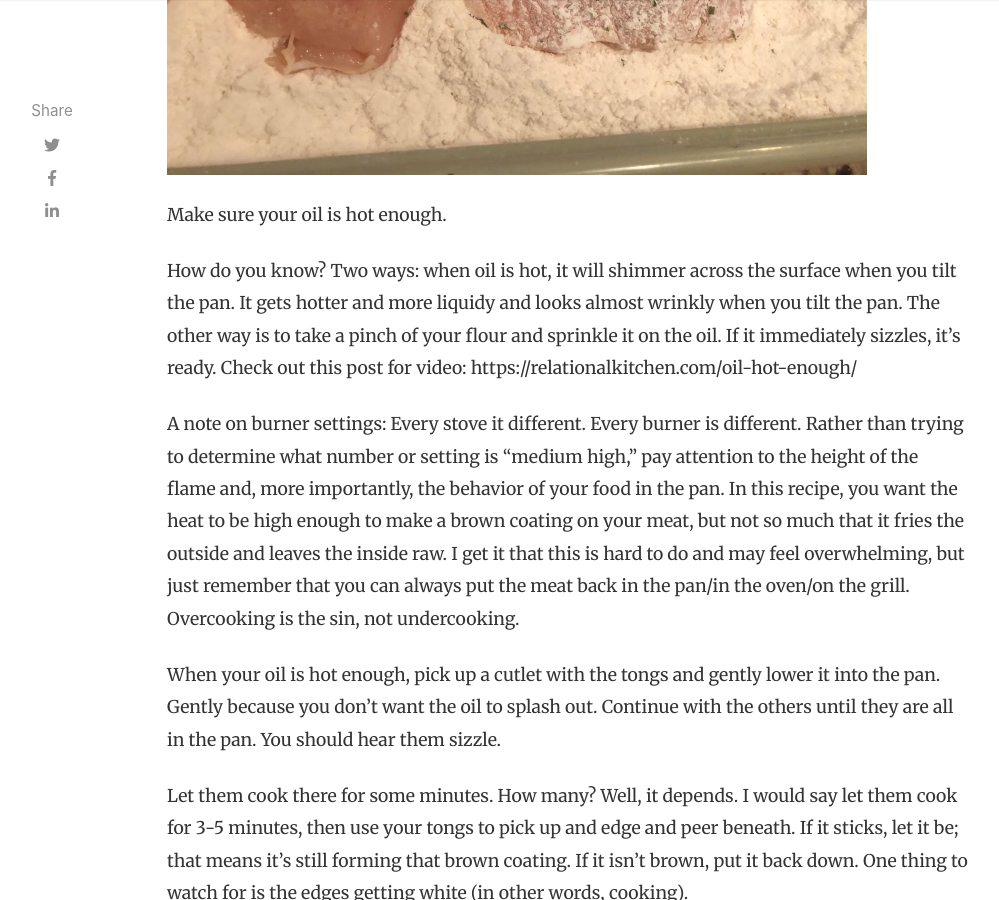
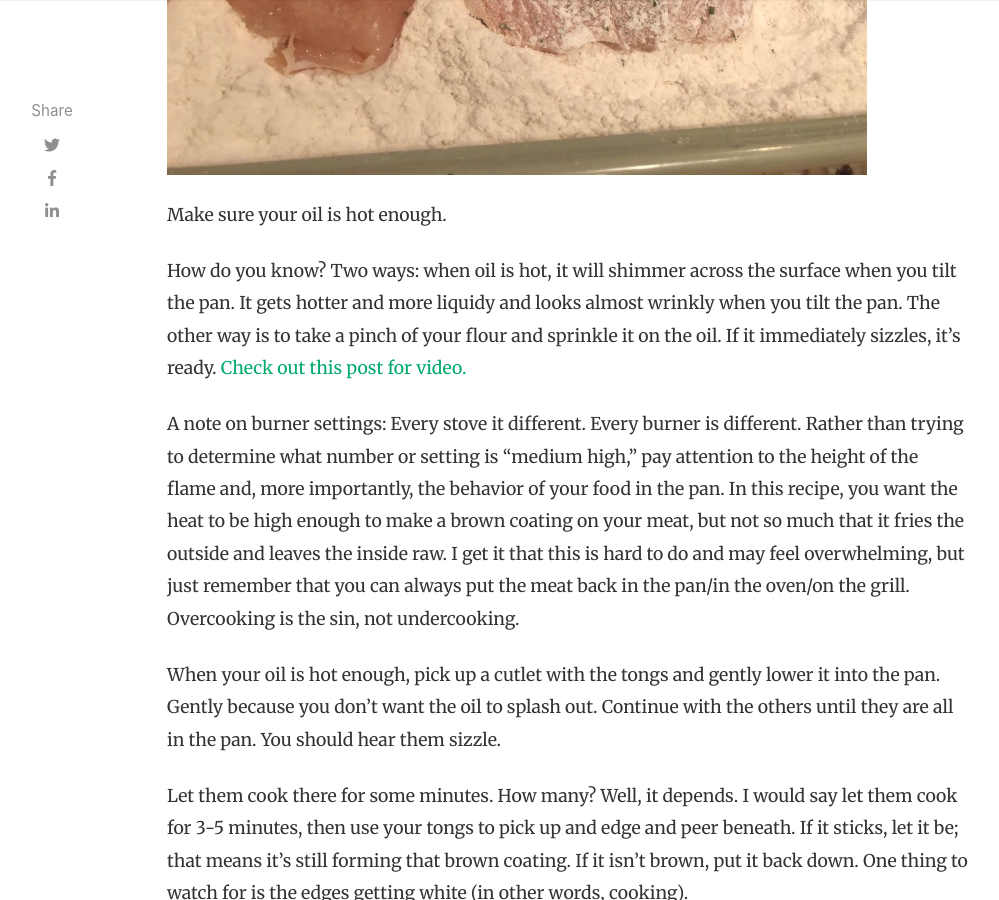
Before and after one commit to pknielski/pknielski.github.io, a Jekyll site: the page built from _posts/2019-05-11-sauteedcutlets.md, in a window 1280 px wide and 900 px high, scrolled down 10809 px. Shown: the whole window, without its empty margins (118-1117 px from the left). Built offline with Jekyll 4.4.1, drawn with Linux system fonts in a browser that asks for light colours; nearby versions of some CDN libraries; comment, search, counter and statistics services are not loaded.

Commit message:
Update 2019-05-11-sauteedcutlets.md

```diff
--- a/_posts/2019-05-11-sauteedcutlets.md
+++ b/_posts/2019-05-11-sauteedcutlets.md
@@ -81,7 +81,7 @@ So, back to it. Dredge the cutlets in flour.  Put the chicken cutlets one at a t
 
 Make sure your oil is hot enough.
 
-How do you know?  Two ways: when oil is hot, it will shimmer across the surface when you tilt the pan.  It gets hotter and more liquidy and looks almost wrinkly when you tilt the pan. The other way is to take a pinch of your flour and sprinkle it on the oil.  If it immediately sizzles, it’s ready. Check out this post for video: https://relationalkitchen.com/oil-hot-enough/
+How do you know?  Two ways: when oil is hot, it will shimmer across the surface when you tilt the pan.  It gets hotter and more liquidy and looks almost wrinkly when you tilt the pan. The other way is to take a pinch of your flour and sprinkle it on the oil.  If it immediately sizzles, it’s ready. [Check out this post for video.](https://relationalkitchen.com/oil-hot-enough/)
 
 A note on burner settings: Every stove it different.  Every burner is different.  Rather than trying to determine what number or setting is “medium high,” pay attention to the height of the flame and, more importantly, the behavior of your food in the pan.  In this recipe, you want the heat to be high enough to make a brown coating on your meat, but not so much that it fries the outside and leaves the inside raw.  I get it that this is hard to do and may feel overwhelming, but just remember that you can always put the meat back in the pan/in the oven/on the grill.  Overcooking is the sin, not undercooking.
 
```
